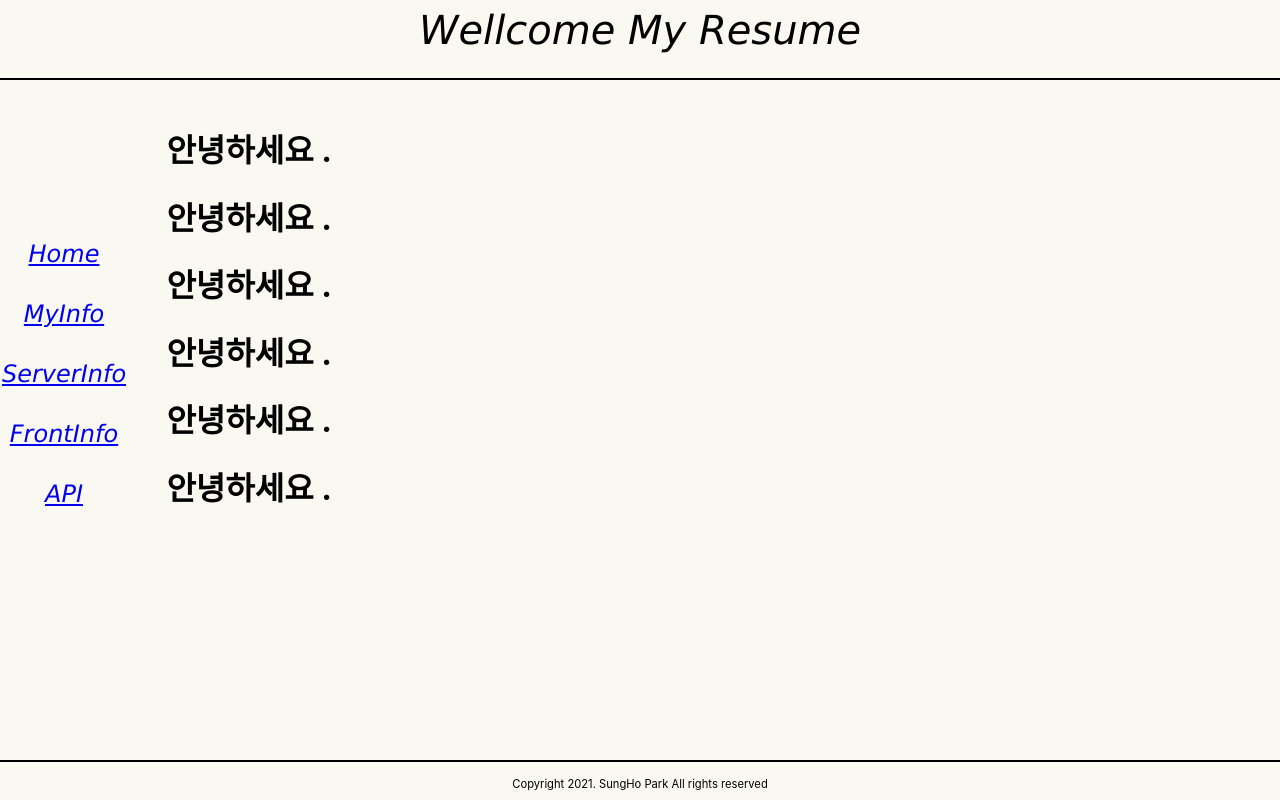
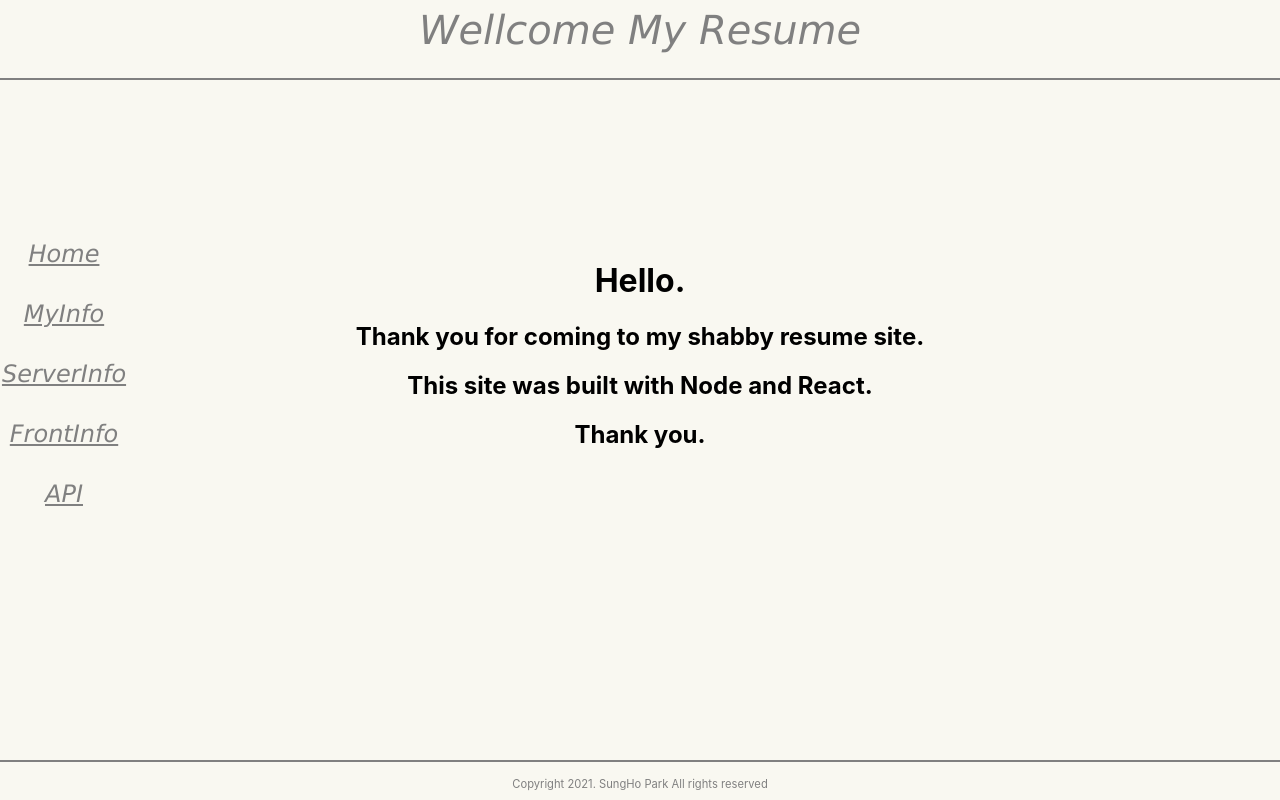
Before and after one commit to kospsh157/portFolio, a React (Create React App) app in the folder nodeServer/reactFront/: page / in a window 1280 px wide. Built offline with nearby package versions, Linux system fonts and the light colour scheme.

Commit message:
twelfth progress portFolio

```diff
--- a/nodeServer/reactFront/src/App.js
+++ b/nodeServer/reactFront/src/App.js
@@ -3,11 +3,11 @@ import TopAndFooter from './components/presentational/TopAndFooter.jsx';
 import SideMenu from './components/presentational/Menu.jsx';
 import {BrowserRouter, Route, Link} from 'react-router-dom';
 import BodyHome from './components/presentational/BodyHome.jsx';
-import BodyMyInfo from './components/presentational/BodyMyInfo.jsx';
-import BodyServerInfo from './components/presentational/BodyServerInfo.jsx';
-import BodyFrontInfo from './components/presentational/BodyFrontInfo.jsx';
+import BodyMyInfo from './components/presentational/BodyMy.jsx';
+import BodyServerInfo from './components/presentational/BodyServer.jsx';
+import BodyFrontInfo from './components/presentational/BodyFront.jsx';
 import BodyApi from './components/presentational/BodyApi.jsx';
-import Body from './components/presentational/Body.jsx';
+import BodyStyled from './components/presentational/BodyStyled.jsx';
 
 // import Compoents Top and Footer
 const [TopNevi, TopBody, FooterNavi, FooterBody] = TopAndFooter;
@@ -26,7 +26,7 @@ function App() {
       <BrowserRouter>
         <SideMenu/>
         {/* <div style={{float: 'left', width: '90vw', height: '75vh', padding:'0', margin: '0', backgroundColor: '#000000'}}/> */}
-        <Route exact path='/' component={Body} />
+        <Route exact path='/' component={BodyHome} />
         <Route path='/myinfo' component={BodyMyInfo} />
         <Route path='/serverinfo' component={BodyServerInfo} />
         <Route path='/frontinfo' component={BodyFrontInfo} />
--- a/nodeServer/reactFront/src/components/presentational/Body.jsx
+++ /dev/null
@@ -1,41 +0,0 @@
-import styled from 'styled-components';
-import Square from './Square.jsx';
-
-const BodyStyled = styled(Square)`
-    width: 90vw;
-    height: 85vh;
-    float: left;
-    padding: 3vh 3vw 3vh 3vw;
-
-
-
-
-`;
-
-
-
-
-
-
-function Body(){
-
-
-
-
-
-    return(
-        <BodyStyled>
-            <h1> 안녕하세요 .</h1>
-            <h1> 안녕하세요 .</h1>
-            <h1> 안녕하세요 .</h1>
-            <h1> 안녕하세요 .</h1>
-            <h1> 안녕하세요 .</h1>
-            <h1> 안녕하세요 .</h1>
-
-
-
-        </BodyStyled>
-    );
-}
-
-export default Body;
--- a/nodeServer/reactFront/src/components/presentational/BodyHome.jsx
+++ b/nodeServer/reactFront/src/components/presentational/BodyHome.jsx
@@ -1,11 +1,25 @@
 import styled from 'styled-components';
-import Square from './Square.jsx';
+import BodyStyled from './BodyStyled.jsx';
 
-const BodyHome = styled(Square)`
-    width: 90vw;
-    height: 75vh;
-    float: left;
-    padding: 0 3vw 0 3vw;
+const BodyHomeStyled = styled(BodyStyled)`
+    text-align: center;
+    padding: 20vh 10vw 20vh 0;
+
+
 `;
 
+function BodyHome(){
+
+    return(
+        <BodyHomeStyled>
+            <h1>Hello.</h1>
+
+            <h2>Thank you for coming to my shabby resume site.</h2>
+
+            <h2>This site was built with Node and React.</h2>
+
+            <h2>Thank you.</h2>
+        </BodyHomeStyled>
+    );
+}
 export default BodyHome;
--- /dev/null
+++ b/nodeServer/reactFront/src/components/presentational/BodyStyled.jsx
@@ -0,0 +1,11 @@
+import styled from 'styled-components';
+import Square from './Square.jsx';
+
+const BodyStyled = styled(Square)`
+    width: 90vw;
+    height: 85vh;
+    float: left;
+    padding: 3vh 3vw 3vh 3vw;
+`;
+
+export default BodyStyled;
--- a/nodeServer/reactFront/src/components/presentational/Menu.jsx
+++ b/nodeServer/reactFront/src/components/presentational/Menu.jsx
@@ -14,21 +14,22 @@ const MenuStyled = styled(Square)`
     line-height: 2.5em;
     text-align: center;
     padding: 5em 0 5em 0;
+
 `;
 
 function Menu(){
     return (
         <MenuStyled>
             <ul style={{listStyle: 'none', width: '10vw', padding: '0'}}>
-                <Link to='/'>Home</Link>
+                <Link to='/' style={{color: 'grey'}}>Home</Link>
                 <br />
-                <Link to='/myinfo'>MyInfo</Link>
+                <Link to='/myinfo' style={{color: 'grey'}}>MyInfo</Link>
                 <br />
-                <Link to='/serverinfo'>ServerInfo</Link>
+                <Link to='/serverinfo' style={{color: 'grey'}}>ServerInfo</Link>
                 <br />
-                <Link to='/frontinfo'>FrontInfo</Link>
+                <Link to='/frontinfo' style={{color: 'grey'}}>FrontInfo</Link>
                 <br />
-                <Link to='/api'>API</Link>
+                <Link to='/api' style={{color: 'grey'}}>API</Link>
                 <br />
             </ul>
         </MenuStyled>
--- a/nodeServer/reactFront/src/components/presentational/Square.jsx
+++ b/nodeServer/reactFront/src/components/presentational/Square.jsx
@@ -15,6 +15,7 @@ const Square = styled.div`
     background-color: rgba(240, 237, 221, 0.4);
     margin: 0;
     padding: 0;
+    color: #000000;
 
 `;
 
--- a/nodeServer/reactFront/src/components/presentational/TopAndFooter.jsx
+++ b/nodeServer/reactFront/src/components/presentational/TopAndFooter.jsx
@@ -15,12 +15,13 @@ const TopNevi = styled(Square)`
 const TopBody = styled(Square)`
   width: 100vw;
   height: 10vh;
-  border-bottom: 2px solid black;
+  border-bottom: 2px solid grey;
   float: left;
   text-align: center;
   font-size: 2.5em;
   font-family: Verdana;
   font-style: italic;
+  color: grey;
 
   /* Make inner text vertically center aligned (You can use this way only for one sentence.)*/
   line-height: 1.5em;
@@ -30,10 +31,10 @@ const TopBody = styled(Square)`
 const FooterBody = styled(Square)`
   width: 100vw;
   height: 5vh;
-  border-top: 2px solid black;
+  border-top: 2px solid grey;
   float: left;
   text-align: center;
-
+  color: grey;
   // Make inner div vertically center aligned by padding
   padding: 0.5vh;
 
```
Also changed, not shown: nodeServer/reactFront/src/components/presentational/BodyFront.jsx (added), nodeServer/reactFront/src/components/presentational/BodyFrontInfo.jsx (deleted), nodeServer/reactFront/src/components/presentational/BodyMy.jsx (renamed from nodeServer/reactFront/src/components/presentational/BodyMyInfo.jsx), nodeServer/reactFront/src/components/presentational/BodyServer.jsx (added), nodeServer/reactFront/src/components/presentational/BodyServerInfo.jsx (deleted).
